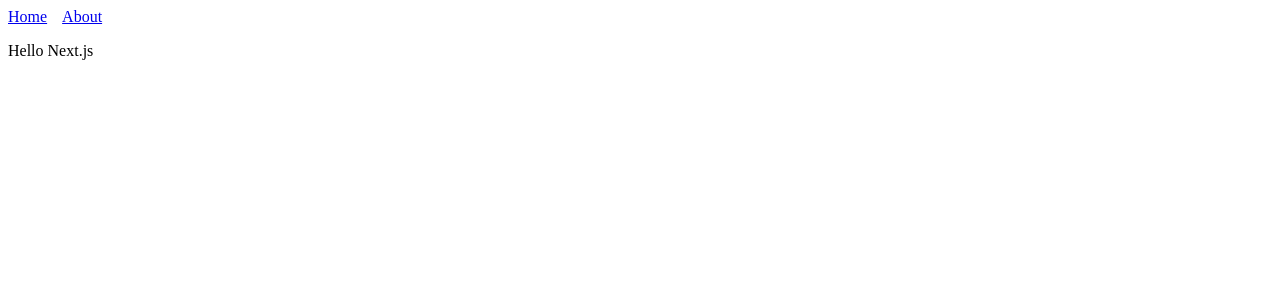
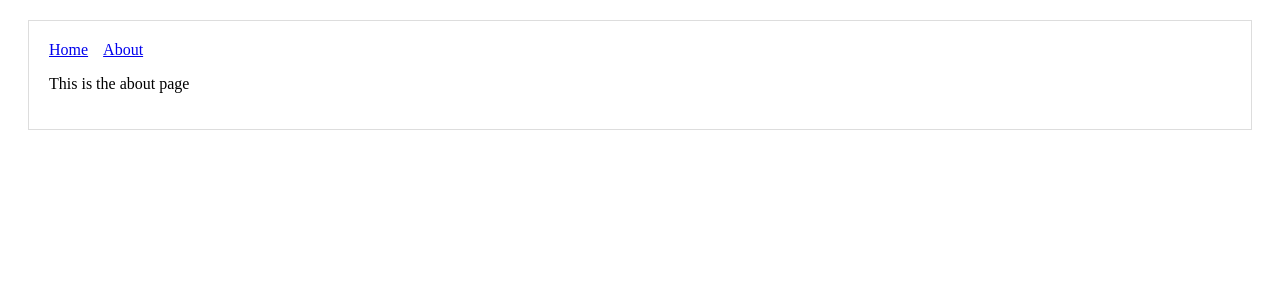
Before and after one commit to nicholasosaka/RecipeFinder, a Next.js app: page /about in a window 1280 px wide. Shown: the top 300 px of the page. Built offline with nearby package versions, Linux system fonts and the light colour scheme.

Commit message:
test Added Component Layout

```diff
--- /dev/null
+++ b/components/MyLayout.js
@@ -0,0 +1,16 @@
+import Header from './Header';
+
+const layoutStyle = {
+    margin: 20,
+    padding: 20,
+    border: '1px solid #DDD'
+};
+
+const Layout = props => (
+    <div style={layoutStyle}>
+        <Header />
+        {props.children}
+    </div>
+);
+
+export default Layout;
--- a/pages/about.js
+++ b/pages/about.js
@@ -1,12 +1,22 @@
 import Link from "next/link";
 
-import Header from '../components/Header';
+//import Header from '../components/Header';
 
-export default function Index() {
+//export default function Index() {
+  //  return (
+    //    <div>
+      //      <Header />
+        //    <p>Hello Next.js</p>
+        //</div>
+    //);
+//}
+
+import Layout from '../components/MyLayout';
+
+export default function About() {
     return (
-        <div>
-            <Header />
-            <p>Hello Next.js</p>
-        </div>
+        <Layout>
+            <p>This is the about page</p>
+        </Layout>
     );
 }
```
Also changed, not shown: pages/index.js (+14 -3 lines).
